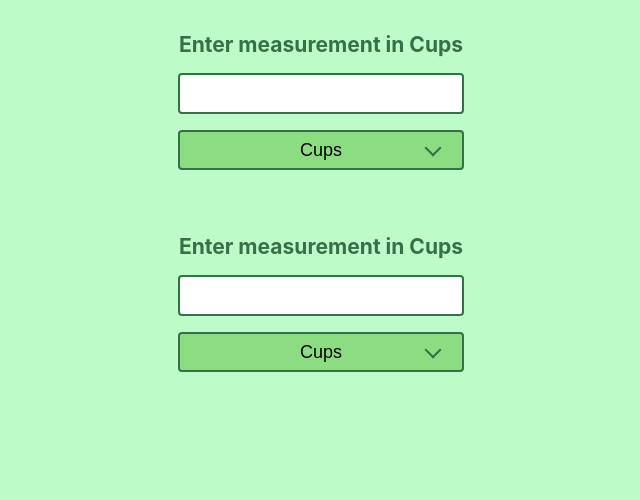
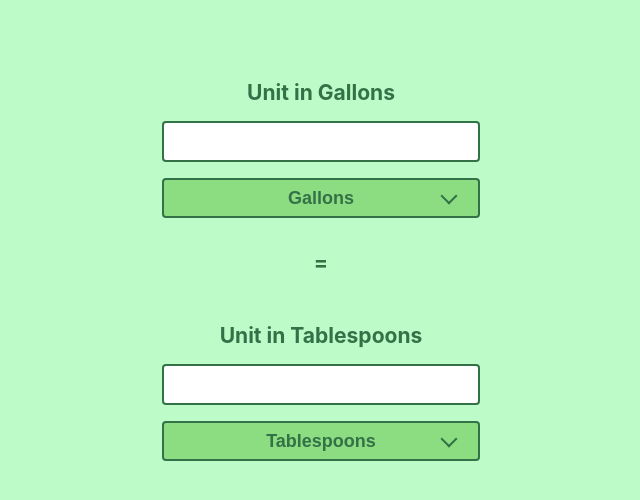
Before and after one commit to jsimplicio/measurements, a React (Create React App) app: page / in a window 1280 px wide. Shown: the top 500 px of the page, without its empty margins (319-959 px from the left). Built offline with nearby package versions, Linux system fonts and the light colour scheme.

Commit message:
Label, and select value correspond

```diff
--- a/src/App.css
+++ b/src/App.css
@@ -12,6 +12,7 @@ html {
 
 body {
   font-size: 1rem;
+  padding: 64px;
 }
 
 h1,
@@ -36,8 +37,10 @@ select {
 
 select {
   -webkit-appearance: none;
+  color: #337147;
   position: relative;
   background: #8CDD81;
+  font-weight: bold;
   outline: none;
 }
 
@@ -83,7 +86,7 @@ select:focus {
 
 .container {
   margin: 0 auto;
-  padding: 32px;
+  padding: 16px;
   text-align: center;
   width: 350px;
 }
--- a/src/App.js
+++ b/src/App.js
@@ -1,12 +1,26 @@
 import React from 'react';
 import './App.css';
 
-function toCups(Ounces) {
-  return Ounces / 8;
+const scales = {
+  1: 'Cups',
+  2: 'Gallons',
+  3: 'Quarts',
+  4: 'Pints',
+  5: 'Ounces',
+  6: 'Tablespoons',
+  7: 'Teaspoons'
+};
+
+function toCups(unit) {
+  return unit / 8;
 }
 
-function toOunces(Cups) {
-  return Cups * 8;
+function toTablespoons(unit) {
+  return unit / 8;
+}
+
+function toOunces(unit) {
+  return unit * 8;
 }
 
 function tryConvert(value, convert) {
@@ -40,24 +54,25 @@ class UnitInput extends React.Component {
 
   render() {
     const value = this.props.value;
+    const scale = scales[Math.floor(Math.random() * (7 - 0) + 1)];
 
     return (
       <div className="container">
         <form id="units-conversion">
           <div className= "form-group">
-            <label><h3>Enter measurement in {this.state.content}</h3></label>
+            <label><h3>Unit in {scale}</h3></label>
             <div className="input-select">
               <input className="form-control text-center" id="focusedInputed" type="text" value={value}
                 onChange={this.handleChange} />
               <div className="select">
-                <select name="values" id="measurements" onChange={this.handleUnitChange} form="units-conversion">
+                <select name="values" id="measurements" onChange={this.handleUnitChange} value={scale} form="units-conversion">
                   <option value="Cups">Cups</option>
-                  <option value="Gallon">Gallon</option>
-                  <option value="Quart">Quart</option>
-                  <option value="Pint">Pint</option>
-                  <option value="Ounce">Ounce</option>
-                  <option value="Tablespoon">Tablespoon</option>
-                  <option value="Teaspoon">Teaspoon</option>
+                  <option value="Gallons">Gallons</option>
+                  <option value="Quarts">Quarts</option>
+                  <option value="Pints">Pints</option>
+                  <option value="Ounces">Ounces</option>
+                  <option value="Tablespoons">Tablespoons</option>
+                  <option value="Teaspoons">Teaspoons</option>
                 </select>
               </div>
             </div>
@@ -87,18 +102,19 @@ class Calculator extends React.Component {
   render() {
     const scale = this.state.scale;
     const value = this.state.value;
-    const Cups = scale === 'o' ? tryConvert(value, toCups) : value;
-    const Ounces = scale === 'c' ? tryConvert(value, toOunces) : value;
+    const cups = scale === 'o' ? tryConvert(value, toCups) : value;
+    const ounces = scale === 'c' ? tryConvert(value, toOunces) : value;
 
     return (
       <div className="text-center container-fluid">
         <UnitInput
           scale="c"
-          value={Cups}
+          value={cups}
           onChange={this.handleCupsChange} />
+        <div class="container"><h3>=</h3></div>
         <UnitInput
           scale="o"
-          value={Ounces}
+          value={ounces}
           onChange={this.handleOuncesChange} />
       </div>
     );
```
